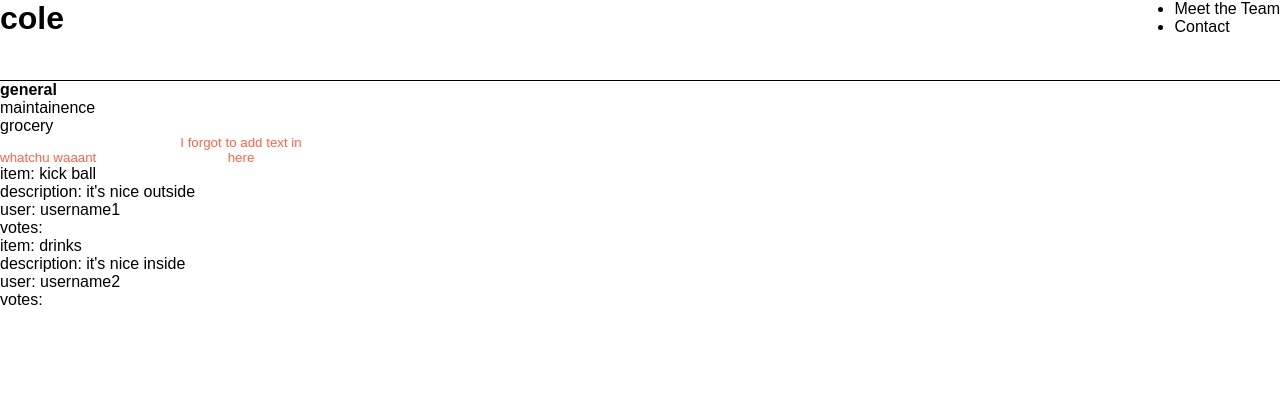
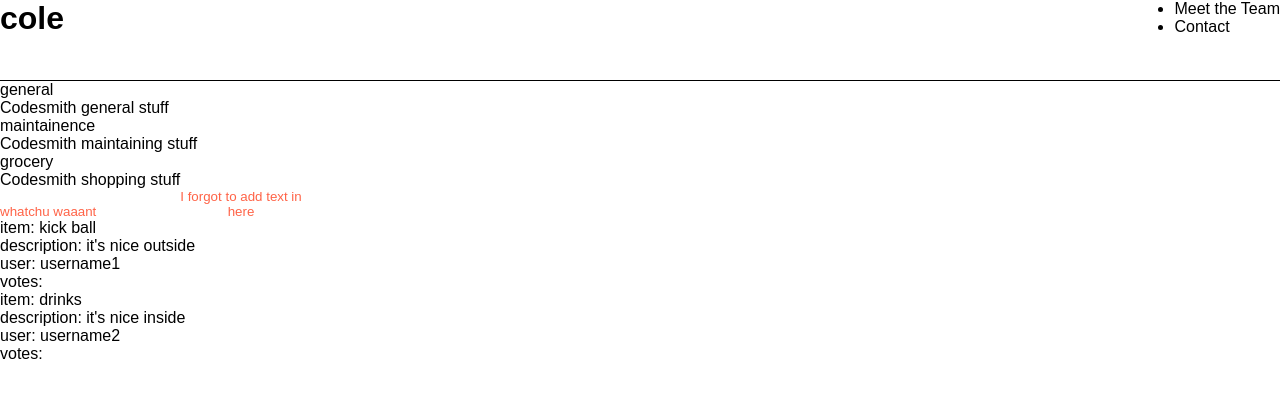
Before and after one commit to sea-pandas/cole, a React app: page / in a window 1280 px wide. Shown: the top 398 px of the page. Built offline with nearby package versions, Linux system fonts and the light colour scheme; a web font is replaced by a local one.

Commit message:
kinda working

```diff
--- a/client/App.jsx
+++ b/client/App.jsx
@@ -31,19 +31,19 @@ export default () => {
 
   const dbTopics = [
     {
-      id: 1,
+      id: 4,
       org_id: 1,
       name: 'general',
       description: 'Codesmith general stuff'
     },
     {
-      id: 2,
+      id: 5,
       org_id: 1,
       name: 'maintainence',
       description: 'Codesmith maintaining stuff'
     },
     {
-      id: 3,
+      id: 6,
       org_id: 1,
       name: 'grocery',
       description: 'Codesmith shopping stuff'
@@ -98,15 +98,7 @@ export default () => {
 
     // for fetching and updating items with new stuff
 
-    fetch('/items', {
-      method: 'GET',
-      headers: {
-        'Content-Type': /application\/json/
-      },
-      body: {
-        topics_id
-      }
-    })
+    fetch(`/items?topics_id=${topics_id}`)
     .then(res => res.json())
     .then(res => setItems(res))
     .catch(e=>console.log(e))
--- a/client/components/Topic.jsx
+++ b/client/components/Topic.jsx
@@ -3,6 +3,7 @@ import React from 'react';
 export default (props) => {
   if(props.topic === props.id) return <li><strong> {props.name} </strong></li>
   return <li onClick={() => { props.handleTopic(props.id) }}>
-    {props.name}
+    {props.name} <br />
+    {props.description}
   </li>
 }
--- a/client/components/Topics.jsx
+++ b/client/components/Topics.jsx
@@ -4,7 +4,7 @@ import Topic from './Topic.jsx'
 export default (props) => {
   return <div>
     <ul>
-      {props.topics.map((el, idx)=><Topic key={idx} name={el.name} id={el.id} topic={props.topic} handleTopic={props.handleTopic} />)}
+      {props.topics.map((el, idx)=><Topic key={idx} name={el.name} description={el.description} id={el.id} topic={props.topic} handleTopic={props.handleTopic} />)}
     </ul>
     </div>
 }
--- a/webpack.config.js
+++ b/webpack.config.js
@@ -11,7 +11,7 @@ module.exports = {
   devServer: {
     publicPath: '/build/',
     proxy: {
-      '/api': 'http://localhost:3000'
+      '/items': 'http://localhost:3434'
     },
     port: 8080
   },
```
Also changed, not shown: 2 other files (tests, documents, lock files or other folders).
